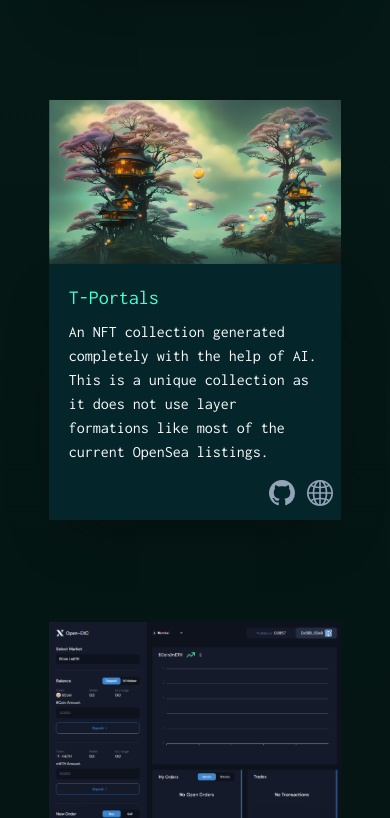
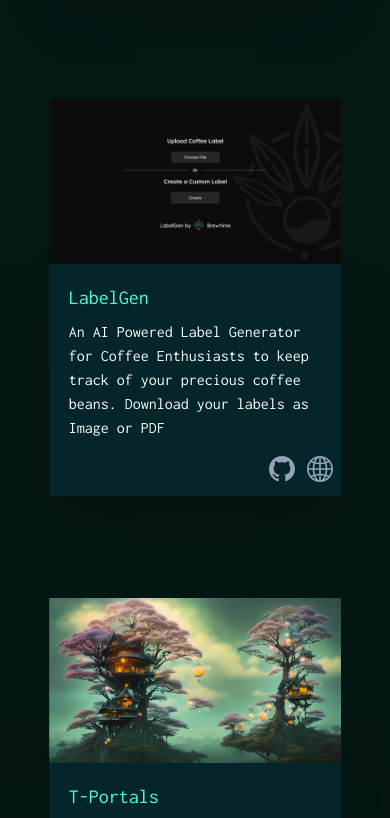
Before and after one commit to vaibhavdekatey/portfolio, a React (Vite) app: page / in a window 390 px wide. Shown: the part 3186-4004 px from the top of the page. Built offline with nearby package versions, Linux system fonts and the light colour scheme.

Commit message:
Add labelgen

```diff
--- a/src/App.jsx
+++ b/src/App.jsx
@@ -14,7 +14,7 @@ import Blob from "./components/Blob";
 function App() {
   return (
     <>
-      <div>
+      <div className="overflow-clip">
         <Blob />
         <div style={{ zIndex: 20 }}>
           <Navbar />
--- a/src/components/ProjectCards.jsx
+++ b/src/components/ProjectCards.jsx
@@ -7,9 +7,9 @@ function ProjectCards(props) {
         <div className="flex flex-col lg:min-w-[440px] lg:min-h-[260px] lg:mr-5 ">
           <img
             src={props.img_src}
-            className=" lg:w-[440px] lg:h-[260px] bg-cover -z-1 "
+            className=" lg:w-[440px] lg:h-[256px] bg-cover -z-1 "
           />
-          <div className="lg:w-[440px] sm:min-w-fit sm:min-h-fit lg:h-[260px] bg-teal-300/20 hover:bg-transparent transition ease-in z-1 absolute" />
+          <div className="lg:w-[440px] sm:min-w-fit sm:min-h-fit lg:h-[256px] bg-teal-300/20 hover:bg-transparent transition ease-in z-1 absolute" />
         </div>
         <div className="flex flex-col lg:-translate-x-16 justify-center items-end">
           <div className="flex flex-col text-slate-50 bg-secondary md:p-5 sm:p-5 sm:pb-10 shadow-2xl font-inconsolata ">
--- a/src/components/ProjectCardsEven.jsx
+++ b/src/components/ProjectCardsEven.jsx
@@ -7,9 +7,9 @@ function ProjectCardsEven(props) {
         <div className="flex flex-col lg:min-w-[440px] lg:min-h-[260px] lg:mr-5 lg:-translate-x-11">
           <img
             src={props.img_src}
-            className="lg:w-[440px] lg:h-[260px] aspect-video bg-cover -z-1"
+            className="lg:w-[440px] lg:h-[256px] aspect-video bg-cover -z-1"
           />
-          <div className="lg:w-[440px] lg:h-[260px] sm:min-w-fit sm:min-h-fit bg-teal-300/20 hover:bg-transparent transition ease-in z-1 absolute" />
+          <div className="lg:w-[440px] lg:h-[256px] sm:min-w-fit sm:min-h-fit bg-teal-300/20 hover:bg-transparent transition ease-in z-1 absolute" />
         </div>
         <div className="md:min-w-[640px] flex flex-col  justify-center sm:items-end z-10">
           <div className="flex flex-col text-slate-50 bg-secondary md:p-5 sm:p-5 sm:pb-10 shadow-2xl font-inconsolata ">
--- a/src/components/ProjectList.js
+++ b/src/components/ProjectList.js
@@ -10,6 +10,15 @@ const projectList = [
   },
   {
     id: 2,
+    projectTitle: "LabelGen",
+    img_src: "projects/labelgen.jpg",
+    projectContext:
+      "An AI Powered Label Generator for Coffee Enthusiasts to keep track of your precious coffee beans. Download your labels as Image or PDF",
+    gitHub: "#",
+    link: "https://label.brewtime.tech",
+  },
+  {
+    id: 3,
     projectTitle: "T-Portals",
     img_src: "projects/bg.png",
     projectContext:
@@ -18,7 +27,7 @@ const projectList = [
     link: "https://tportalslandingpage.netlify.app",
   },
   {
-    id: 3,
+    id: 4,
     projectTitle: "OpenEXC",
     img_src: "projects/openexc.png",
     projectContext:
@@ -36,7 +45,7 @@ const projectList = [
   //   link: "https://yogtrainer.netlify.app/",
   // },
   {
-    id: 4,
+    id: 5,
     projectTitle: "Otaku Compass",
     img_src: "projects/otaku-compass.png",
     projectContext:
```
Also changed, not shown: public/projects/brewtime.jpg, public/projects/labelgen.jpg (added).
